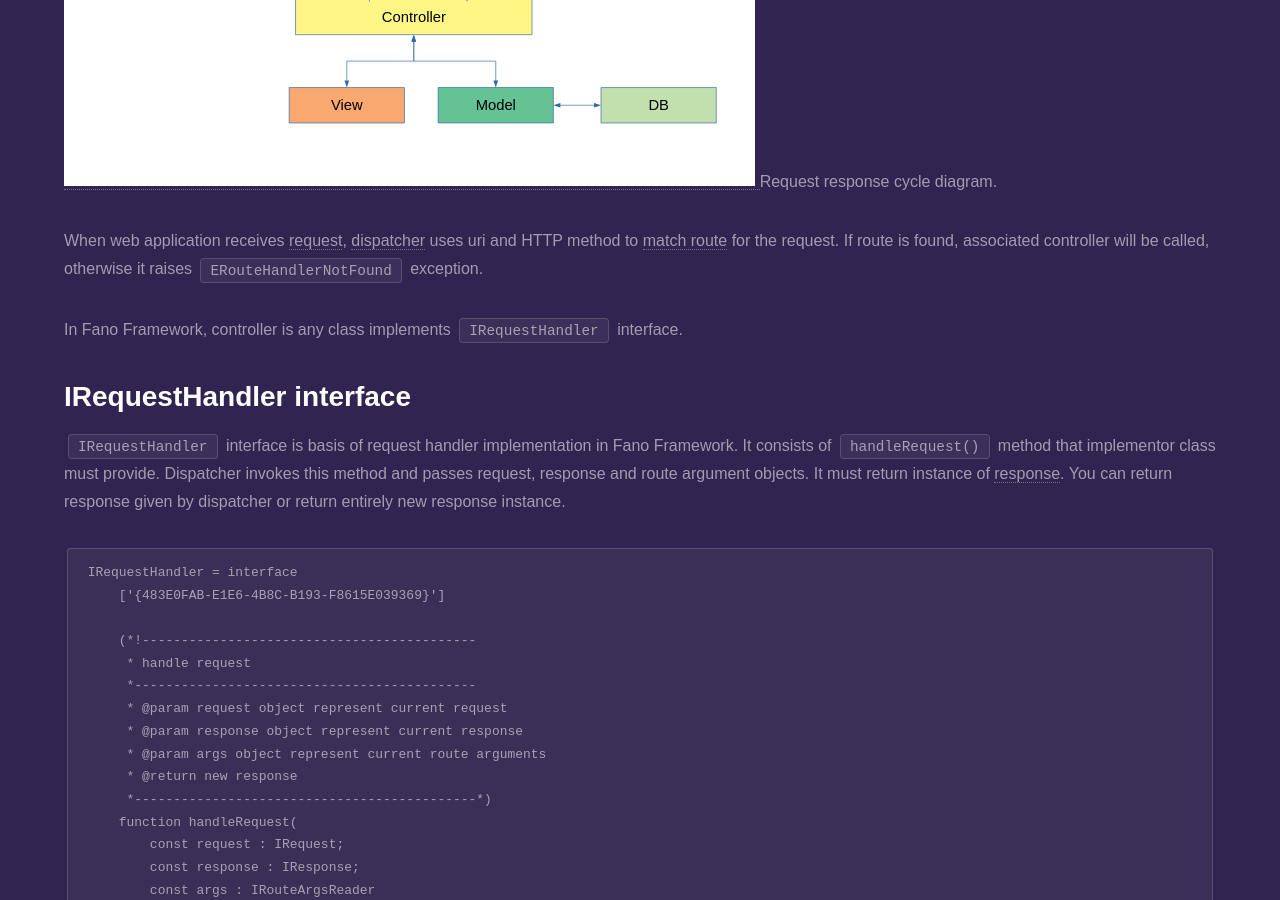
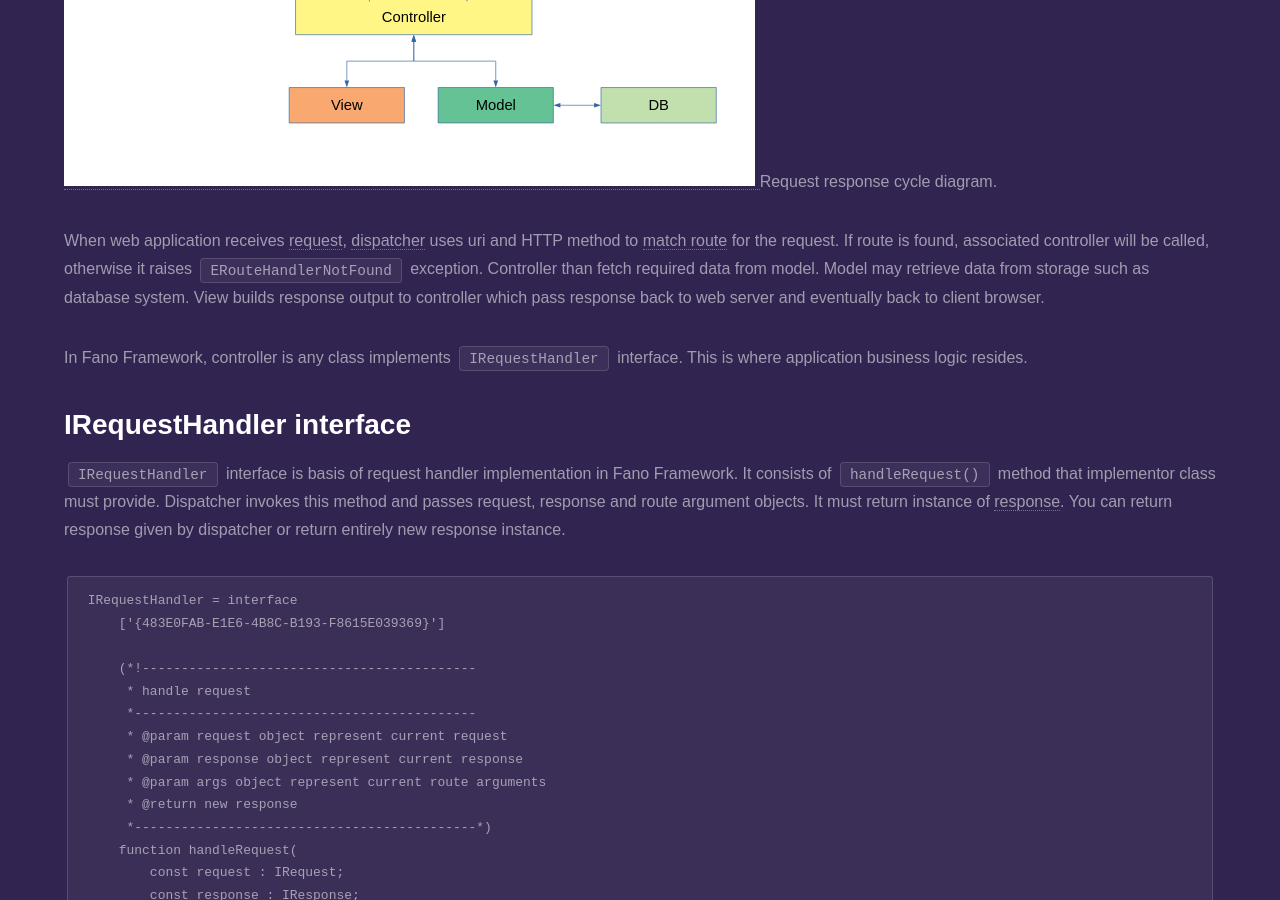
Before and after one commit to fanoframework/fanoframework.github.io, a Jekyll site: the page built from working-with-controllers/index.md, in a window 1280 px wide and 900 px high, scrolled down 521 px. Built offline with Jekyll 4.4.1, drawn with Linux system fonts in a browser that asks for light colours; our own code applies the rules of GitHub Pages for plain Markdown files.

Commit message:
improve sentence

```diff
--- a/working-with-controllers/index.md
+++ b/working-with-controllers/index.md
@@ -10,9 +10,9 @@
 </a>
 Request response cycle diagram.
 
-When web application receives [request](/working-with-request), [dispatcher](/dispatcher) uses uri and HTTP method to [match route](/working-with-router) for the request. If route is found, associated controller will be called, otherwise it raises `ERouteHandlerNotFound` exception.
+When web application receives [request](/working-with-request), [dispatcher](/dispatcher) uses uri and HTTP method to [match route](/working-with-router) for the request. If route is found, associated controller will be called, otherwise it raises `ERouteHandlerNotFound` exception. Controller than fetch required data from model. Model may retrieve data from storage such as database system. View builds response output to controller which pass response back to web server and eventually back to client browser.
 
-In Fano Framework, controller is any class implements `IRequestHandler` interface.
+In Fano Framework, controller is any class implements `IRequestHandler` interface. This is where application business logic resides.
 
 ## IRequestHandler interface
 
```
